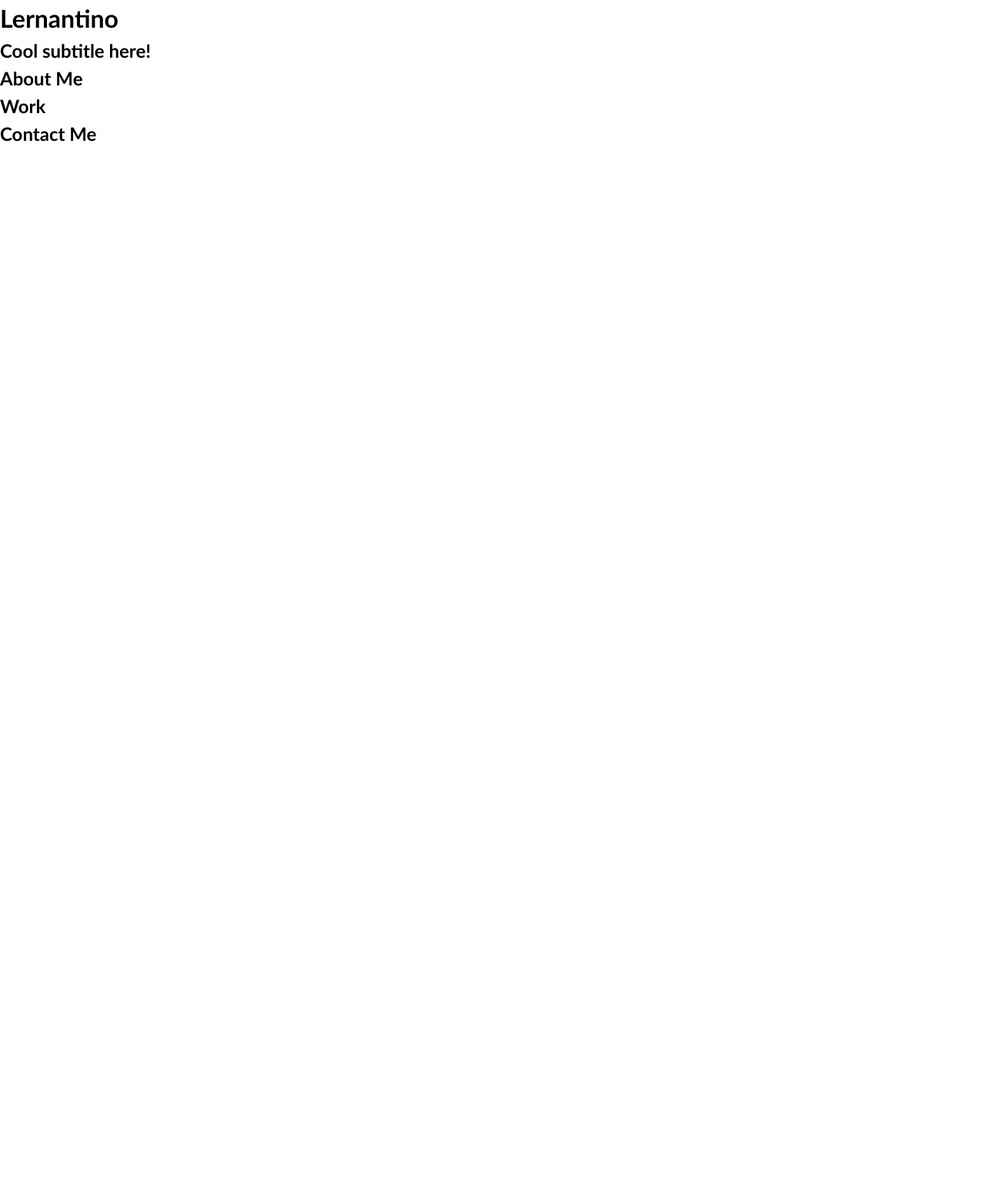
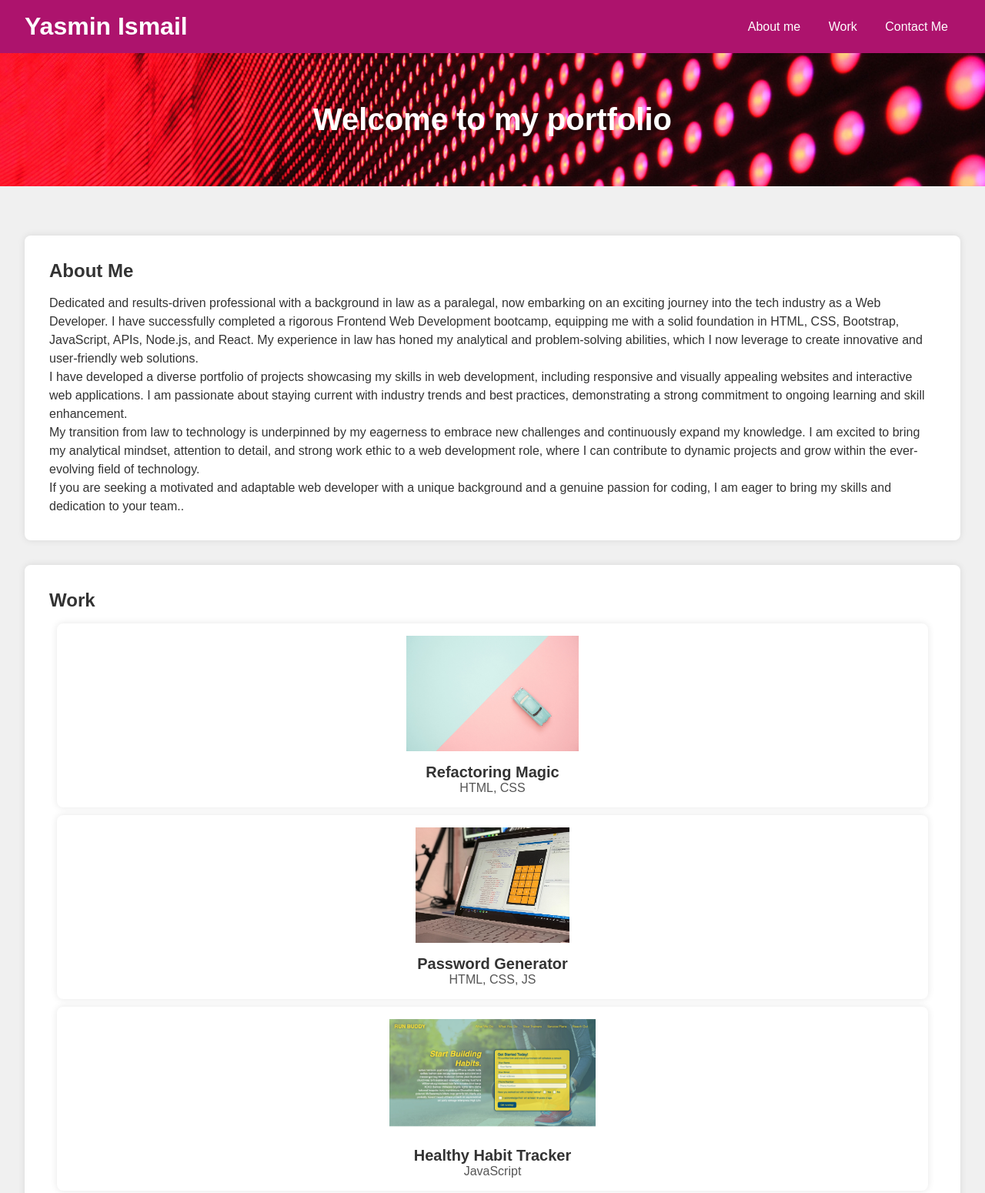
Before and after one commit to blackclover221/Portfolio-v1, a plain HTML site: page index.html in a window 1280 px wide. Shown: the top 1550 px of the page at 77% size. Before the commit the page ends 800 px from the top, so only its background shows below. Drawn offline with Linux system fonts and the light colour scheme; files that its build step writes are made by us from their sources.

Commit message:
Added about me section, work section with my projects and contact me section. Additionally, I have edited the appearance of the website with basic css

```diff
--- a/css/style.css
+++ b/css/style.css
@@ -1,23 +1,173 @@
-* {
-  box-sizing: border-box;
+body,
+h1,
+h2,
+h3,
+p {
+  margin: 0;
+  padding: 0;
+  font-family: Arial, sans-serif;
 }
 
 body {
-  margin: 0;
-  padding: 0;
-  font-family: 'Trebuchet MS', 'Lucida Sans Unicode', 'Lucida Grande', 'Lucida Sans', Arial, sans-serif;
+  background-color: #f0f0f0;
+  color: #333;
+}
+
+header {
+  display: flex;
+  justify-content: space-between;
+  align-items: center;
+  background-color: #ad136d;
+  color: #fff;
+  text-align: center;
+  padding: 1rem 2rem;
+  transition: background-color 0.3s, color 0.3s;
+}
+
+header h1 {
+  font-size: 2rem;
+}
+
+nav a {
+  color: #fff;
+  text-decoration: none;
+  margin: 0 1rem;
+}
+
+
+.hero-banner {
+  background-image: url('../images/02-portfolio-1.jpg');
+  background-size: cover;
+  text-align: center;
+  padding: 4rem 0;
+  color: #fff;
+}
+
+.hero-banner h2 {
+  font-size: 2.5rem;
+}
+
+.page-section {
+  padding: 2rem;
+  background-color: #fff;
+  margin: 2rem 0;
+  border-radius: 8px;
+  box-shadow: 0 0 10px rgba(0, 0, 0, 0.1);
+  transition: background-color 0.3s, color 0.3s;
+}
+
+.page-section h2 {
+  font-size: 1.5rem;
+  margin-bottom: 1rem;
+}
+
+.page-section p {
+  font-size: 1rem;
   line-height: 1.5;
 }
 
-h1,
-h2,
-h3,
-h4,
-h5,
-h6 {
-  margin: 0;
+.page-section#about::before {
+  color: #ad136d;
+  font-weight: bold;
+  margin-right: 1rem;
+  display: block;
+  height: 100%;
 }
 
-p {
-  margin: 0;
+.page-section#about {
+  display: flex;
+  flex-direction: column;
+  align-items: flex-start;
+  background-color: #fff;
+  padding: 2rem;
+  margin: 2rem 0;
+  border-radius: 8px;
+  box-shadow: 0 0 10px rgba(0, 0, 0, 0.1);
+  transition: background-color 0.3s, color 0.3s;
 }
+
+.page-section#about .about-header {
+  flex: none;
+}
+
+.page-section#about .about-header h2 {
+  font-size: 1.5rem;
+  margin-bottom: 1rem;
+}
+
+.page-section#about .about-content {
+  flex: 1;
+  padding-left: 2rem;
+}
+
+.page-section#about .about-content p {
+  font-size: 1rem;
+  line-height: 1.5;
+}
+
+.page-section#about:hover {
+  background-color: #ad136d;
+  color: #fff;
+  cursor: pointer;
+}
+
+#work h3 {
+  font-size: 1.25rem;
+  margin-top: 1rem;
+  color: #333
+}
+
+#work h3:hover {
+  color: #333;
+}
+
+
+#work span {
+  font-size: 1rem;
+  color: #555;
+}
+
+.project-item img {
+  max-width: 100%;
+  height: auto;
+  max-height: 150px;
+}
+
+.project-item {
+  text-align: center;
+  padding: 1rem;
+  background-color: #fff;
+  border-radius: 8px;
+  box-shadow: 0 0 10px rgba(0, 0, 0, 0.1);
+  margin: 10px;
+  display: flex;
+  flex-direction: column;
+  align-items: center;
+  text-align: center;
+}
+
+.project-item h3 {
+  margin-top: 10px;
+}
+
+
+.contact address a {
+  display: block;
+  margin: 0.5rem 0;
+  text-decoration: none;
+  color: #333;
+}
+
+.page-wrapper {
+  padding: 2rem;
+}
+
+.page-section:hover {
+  background-color: #ad136d;
+  color: #fff;
+  cursor: pointer;
+}
+
+.page-section:hover h2 {
+  color: #fff;
+}
--- a/index.html
+++ b/index.html
@@ -5,22 +5,25 @@
   <meta charset="UTF-8">
   <meta name="viewport" content="width=device-width, initial-scale=1.0">
   <meta http-equiv="X-UA-Compatible" content="ie=edge">
-  <title>Lernantino // Web Developer</title>
-  <link rel="stylesheet" href="./assets/css/style.css" />
+  <title>Yasmin Ismail basic portfolio</title>
+  <link rel="stylesheet" href="./css/style.css" />
 </head>
 
 <body>
   <!-- main logo / nav -->
   <header>
-    <h1>Lernantino</h1>
+    <h1> Yasmin Ismail </h1>
     <nav>
+      <a href="#">About me</a>
+      <a href="#"> Work</a>
+      <a href="#"> Contact Me</a>
     </nav>
   </header>
 
   <!-- hero banner -->
   <section class="hero-banner">
     <div>
-      <h2>Cool subtitle here!</h2>
+      <h2>Welcome to my portfolio</h2>
     </div>
   </section>
 
@@ -28,16 +31,65 @@
     <!-- about me -->
     <section class="page-section" id="about">
       <h2>About Me</h2>
+      <div>
+        <p>Dedicated and results-driven professional with a background in law as a paralegal, now embarking on an
+          exciting journey into the tech industry as a Web Developer. I have successfully completed a rigorous Frontend
+          Web Development bootcamp, equipping me with a solid foundation in HTML, CSS, Bootstrap, JavaScript, APIs,
+          Node.js, and React. My experience in law has honed my analytical and problem-solving abilities, which I now
+          leverage to create innovative and user-friendly web solutions.
+
+        <P>I have developed a diverse portfolio of projects showcasing my skills in web development, including
+          responsive
+          and visually appealing websites and interactive web applications. I am passionate about staying current with
+          industry trends and best practices, demonstrating a strong commitment to ongoing learning and skill
+          enhancement.</P>
+
+        <P>My transition from law to technology is underpinned by my eagerness to embrace new challenges and
+          continuously
+          expand my knowledge. I am excited to bring my analytical mindset, attention to detail, and strong work ethic
+          to a web development role, where I can contribute to dynamic projects and grow within the ever-evolving field
+          of technology.</P>
+
+        <P> If you are seeking a motivated and adaptable web developer with a unique background and a genuine passion
+          for
+          coding, I am eager to bring my skills and dedication to your team..</p>
+      </div>
     </section>
 
     <!-- portfolio container -->
     <section class="page-section" id="work">
       <h2>Work</h2>
+      <div class="project-grid">
+        <div class="project-item">
+          <img src="./images/02-portfolio-3.jpg" alt="02-portfolio-3">
+          <h3>Refactoring Magic</h3>
+          <span>HTML, CSS</span>
+        </div>
+
+        <div class="project-item">
+          <img src="./images/02-portfolio-2.jpg" alt="02-portfolio-2">
+          <h3>Password Generator</h3>
+          <span>HTML, CSS, JS</span>
+        </div>
+
+        <div class="project-item">
+          <img src="./images/02-run-buddy.jpg" alt="02-run-buddy">
+          <h3>Healthy Habit Tracker</h3>
+          <span>JavaScript</span>
+        </div>
     </section>
 
     <!-- contact -->
     <section class="page-section contact" id="contact">
       <h2>Contact Me</h2>
+      <div>
+        <address>
+          <a href="mailto:yasminismail33@gmail.com">yasminismail33@gmail.com</a>
+          <a href="#">GitHub</a>
+          <a href="#">Twitter</a>
+          <a href="#">LinkedIn</a>
+        </address>
+      </div>
     </section>
   </main>
 </body>
```
Also changed, not shown: 1 other file.
